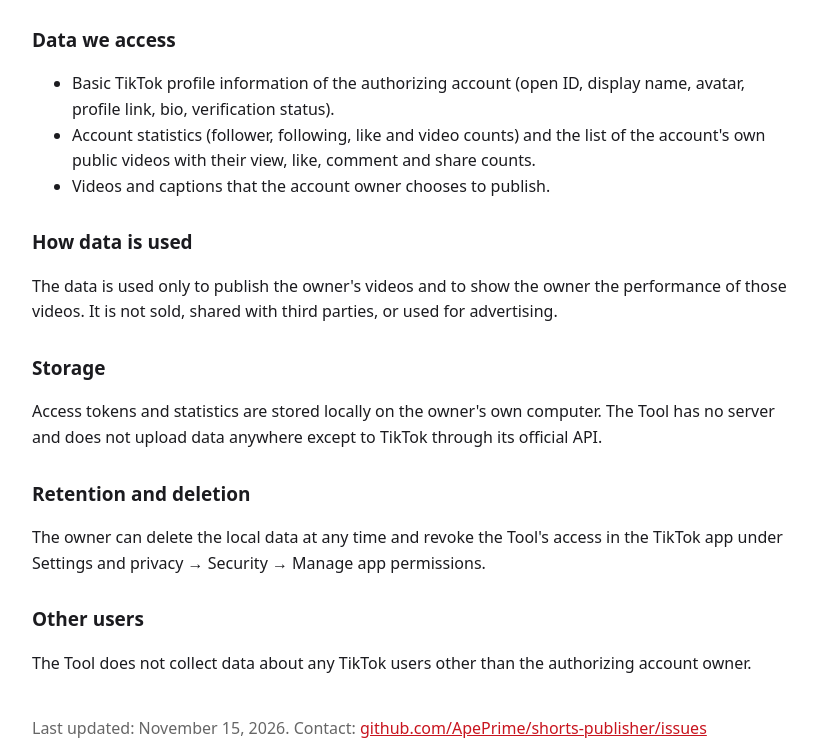
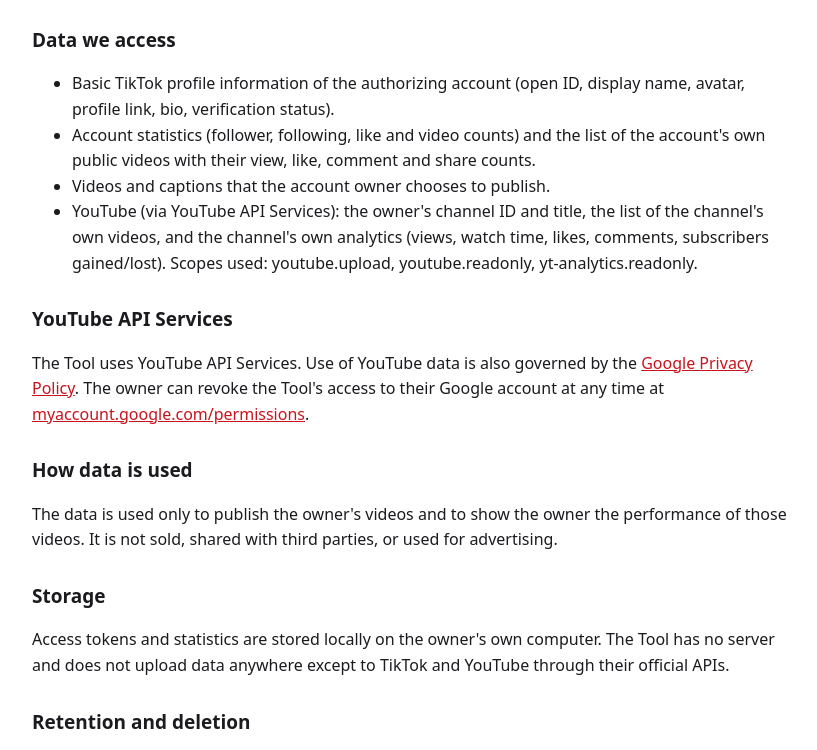
Before and after one commit to ApePrime/shorts-publisher, a plain HTML site: page privacy.html in a window 1280 px wide. Shown: the part 202-952 px from the top of the page, without its empty margins (228-1045 px from the left). Drawn offline with Linux system fonts and the light colour scheme.

Commit message:
Cover YouTube API Services in site, terms and privacy policy
Co-Authored-By: Claude Opus 5.5 <noreply@anthropic.com>

```diff
--- a/privacy.html
+++ b/privacy.html
@@ -6,13 +6,16 @@
 <li>Basic TikTok profile information of the authorizing account (open ID, display name, avatar, profile link, bio, verification status).</li>
 <li>Account statistics (follower, following, like and video counts) and the list of the account's own public videos with their view, like, comment and share counts.</li>
 <li>Videos and captions that the account owner chooses to publish.</li>
+<li>YouTube (via YouTube API Services): the owner's channel ID and title, the list of the channel's own videos, and the channel's own analytics (views, watch time, likes, comments, subscribers gained/lost). Scopes used: youtube.upload, youtube.readonly, yt-analytics.readonly.</li>
 </ul>
+<h2>YouTube API Services</h2>
+<p>The Tool uses YouTube API Services. Use of YouTube data is also governed by the <a href="https://policies.google.com/privacy">Google Privacy Policy</a>. The owner can revoke the Tool's access to their Google account at any time at <a href="https://myaccount.google.com/permissions">myaccount.google.com/permissions</a>.</p>
 <h2>How data is used</h2>
 <p>The data is used only to publish the owner's videos and to show the owner the performance of those videos. It is not sold, shared with third parties, or used for advertising.</p>
 <h2>Storage</h2>
-<p>Access tokens and statistics are stored locally on the owner's own computer. The Tool has no server and does not upload data anywhere except to TikTok through its official API.</p>
+<p>Access tokens and statistics are stored locally on the owner's own computer. The Tool has no server and does not upload data anywhere except to TikTok and YouTube through their official APIs.</p>
 <h2>Retention and deletion</h2>
-<p>The owner can delete the local data at any time and revoke the Tool's access in the TikTok app under Settings and privacy → Security → Manage app permissions.</p>
+<p>The owner can delete the local data at any time and revoke the Tool's access in the TikTok app under Settings and privacy → Security → Manage app permissions, and revoke Google access at myaccount.google.com/permissions. Statistics cached locally are refreshed or deleted within 30 days.</p>
 <h2>Other users</h2>
-<p>The Tool does not collect data about any TikTok users other than the authorizing account owner.</p>
+<p>The Tool does not collect data about any TikTok users other than the authorizing account owner, and does not use cookies or tracking.</p>
 <p style="margin-top:40px;color:#666">Last updated: November 15, 2026. Contact: <a href="https://github.com/ApePrime/shorts-publisher/issues">github.com/ApePrime/shorts-publisher/issues</a></p></body></html>
```
Also changed, not shown: index.html (+3 -2 lines), terms.html (+4 -3 lines).
